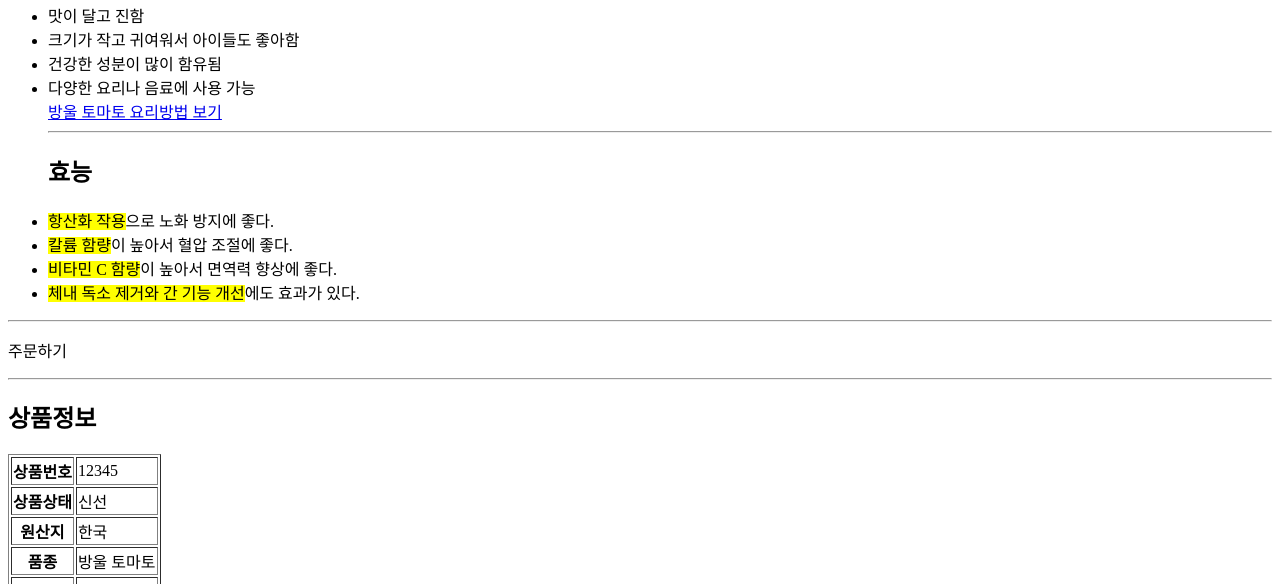
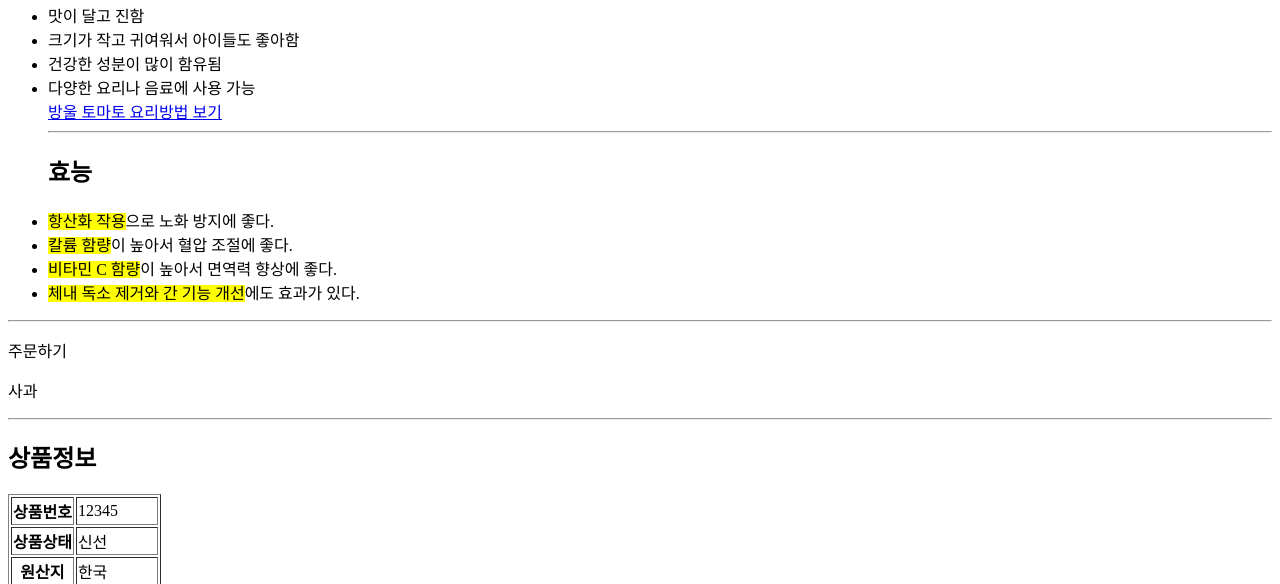
Before and after one commit to rladnjsduq45/-1, a plain HTML site: page 과제5~6주차_01.html in a window 1280 px wide. Shown: the part 745-1329 px from the top of the page. Drawn offline with Linux system fonts and the light colour scheme.

Commit message:
과제5~6주차_01.html 업데이트

```diff
--- a/과제5~6주차_01.html
+++ b/과제5~6주차_01.html
@@ -32,6 +32,7 @@
     </ul>
    <hr>
    <p id="3">주문하기</p>
+<p>사과</p>
    <hr>
    <h2 id="4">상품정보</h2>
    <table border=>
```
